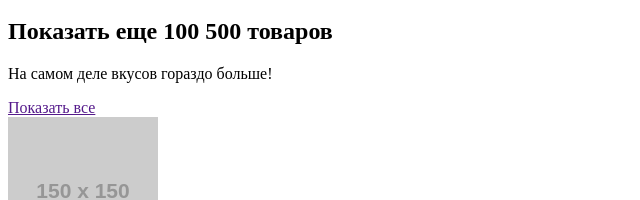
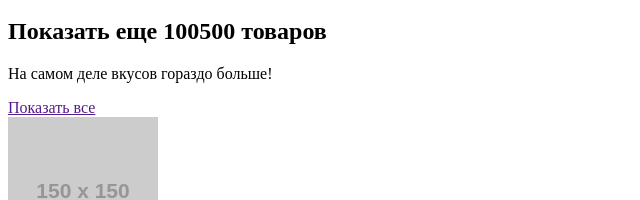
Before and after one commit to globomen/821323-cat-energy-19, a website: page source/catalog.html in a window 1280 px wide. Shown: the part 2478-2678 px from the top of the page, 0-640 px from the left. Drawn offline with Linux system fonts and the light colour scheme; placeholder pictures from the web are drawn by us.

Commit message:
Исправил по замечаниям

```diff
--- a/source/catalog.html
+++ b/source/catalog.html
@@ -205,7 +205,7 @@
       </div>
       <div class="pagination">
         <div class="pagination__wrapper">
-          <h2 class="pagination__title">Показать еще 100 500 товаров</h2>
+          <h2 class="pagination__title">Показать еще 100500 товаров</h2>
           <p class="pagination__desc">На самом деле вкусов гораздо больше!</p>
           <a href="" class="pagination__link button">Показать все</a>
         </div>
```
